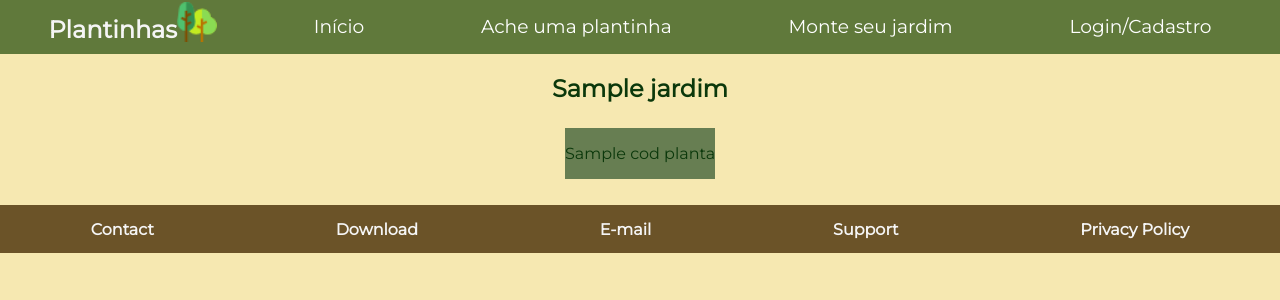
After one commit to carlaque/Plantinhas, a Django app: template Plantinhas/website/templates/jardim-plantas.html in a window 1280 px wide. The commit adds this page. Shown: the top 300 px of the page. Run offline with Django 3.2, Linux system fonts and the light colour scheme; the template is opened without the code that fills it: most values are stand-ins (such as "Sample title", 1, 10 or a date in 2020).

Commit message:
pagina das plantas plantadas no jardim

```diff
--- a/Plantinhas/plantinhas/urls.py
+++ b/Plantinhas/plantinhas/urls.py
@@ -24,5 +24,6 @@ urlpatterns = [
     path('plantas/cadastrar/<int:codigo>', views.plantasCad),
     path('plantas/<int:codigo>', views.plantas),
     path('jardim/cadastro/<int:codigo>', views.jardimCad),
-    path('usuario/<int:codigo>', views.usuario)
+    path('usuario/<int:codigo>', views.usuario),
+    path('jardim/plantas/<int:codigo>/<int:jardim>', views.plantadas)
 ]
--- a/Plantinhas/website/static/css/styles.css
+++ b/Plantinhas/website/static/css/styles.css
@@ -647,3 +647,17 @@ h1{
     0% { opacity: 0; }
     100% { opacity: 1; }
 }
+
+/* PAGINA PLANTADA */
+
+.pag-plantadas{
+    display:flex;
+    flex-direction: row;
+    justify-content: space-around;
+    flex-wrap: wrap;
+}
+
+.pag-plantadas .plantada{
+    background-color: #677E52;
+    margin: 2%;
+}
--- a/Plantinhas/website/static/scripts/scripts.js
+++ b/Plantinhas/website/static/scripts/scripts.js
@@ -34,19 +34,19 @@ function clicar_planta(){
     window.location = "plantas/0?nome=&espaco=Vaso&intencao=1&temperatura=6&mostrar="
 }
 
-function clicar_jardim(){
-    window.location = "jardim/cadastro/1"
-    var abre = document.querySelector(".info"+codigo)
-    var esconde = document.querySelector(".principal"+codigo)
-    abre.style.visibility = "visible"
-    esconde.style.visibility = "hidden"
+// function clicar_jardim(){
+//     window.location = "jardim/cadastro/1"
+//     var abre = document.querySelector(".info"+codigo)
+//     var esconde = document.querySelector(".principal"+codigo)
+//     abre.style.visibility = "visible"
+//     esconde.style.visibility = "hidden"
 
-    document.querySelector("#plantar"+ codigo ).style.visibility = "visible"
-    document.querySelector(".menos"+ codigo ).style.visibility = "visible"
-    document.querySelector(".mais"+ codigo ).style.visibility = "hidden"
-    document.querySelector(".img"+codigo).style.visibility = "hidden"
+//     document.querySelector("#plantar"+ codigo ).style.visibility = "visible"
+//     document.querySelector(".menos"+ codigo ).style.visibility = "visible"
+//     document.querySelector(".mais"+ codigo ).style.visibility = "hidden"
+//     document.querySelector(".img"+codigo).style.visibility = "hidden"
 
-}
+// }
 
 
 function mais(codigo){
--- /dev/null
+++ b/Plantinhas/website/templates/jardim-plantas.html
@@ -0,0 +1,18 @@
+{% extends "base.html" %}
+{% load staticfiles %}
+{% block content %}
+
+<h1>{{jardim.nome}}</h1>
+
+<div class="pag-plantadas">
+
+    {% for planta in plantadas %}
+    <div class="plantada">
+        <p>{{planta.codPlanta.nome}}</p>
+
+    </div>
+
+    {% endfor %}
+</div>
+
+{% endblock %}
```
Also changed, not shown: Plantinhas/website/templates/usuario.html (+10 -7 lines), Plantinhas/website/views.py (+21 -5 lines).
